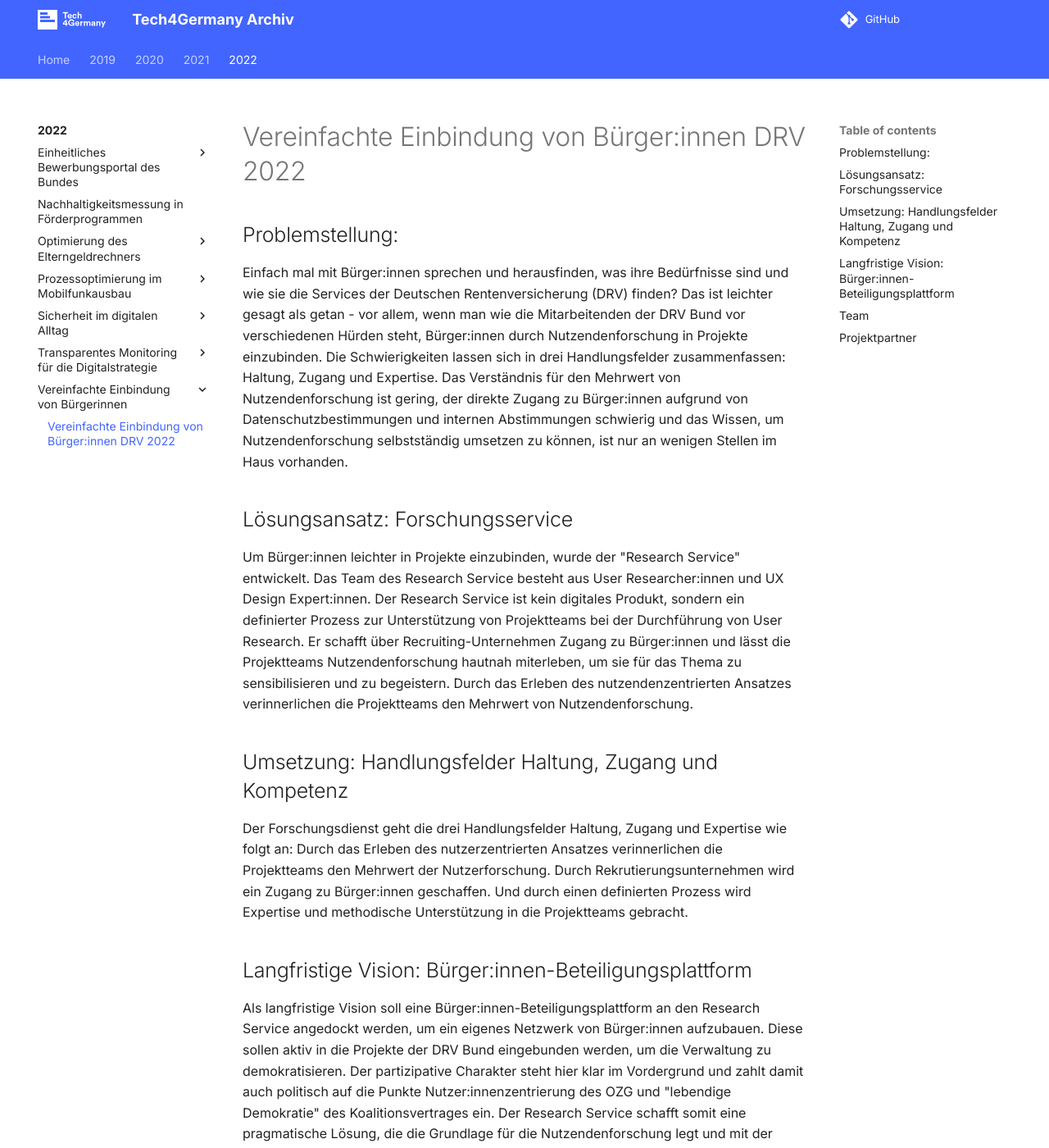
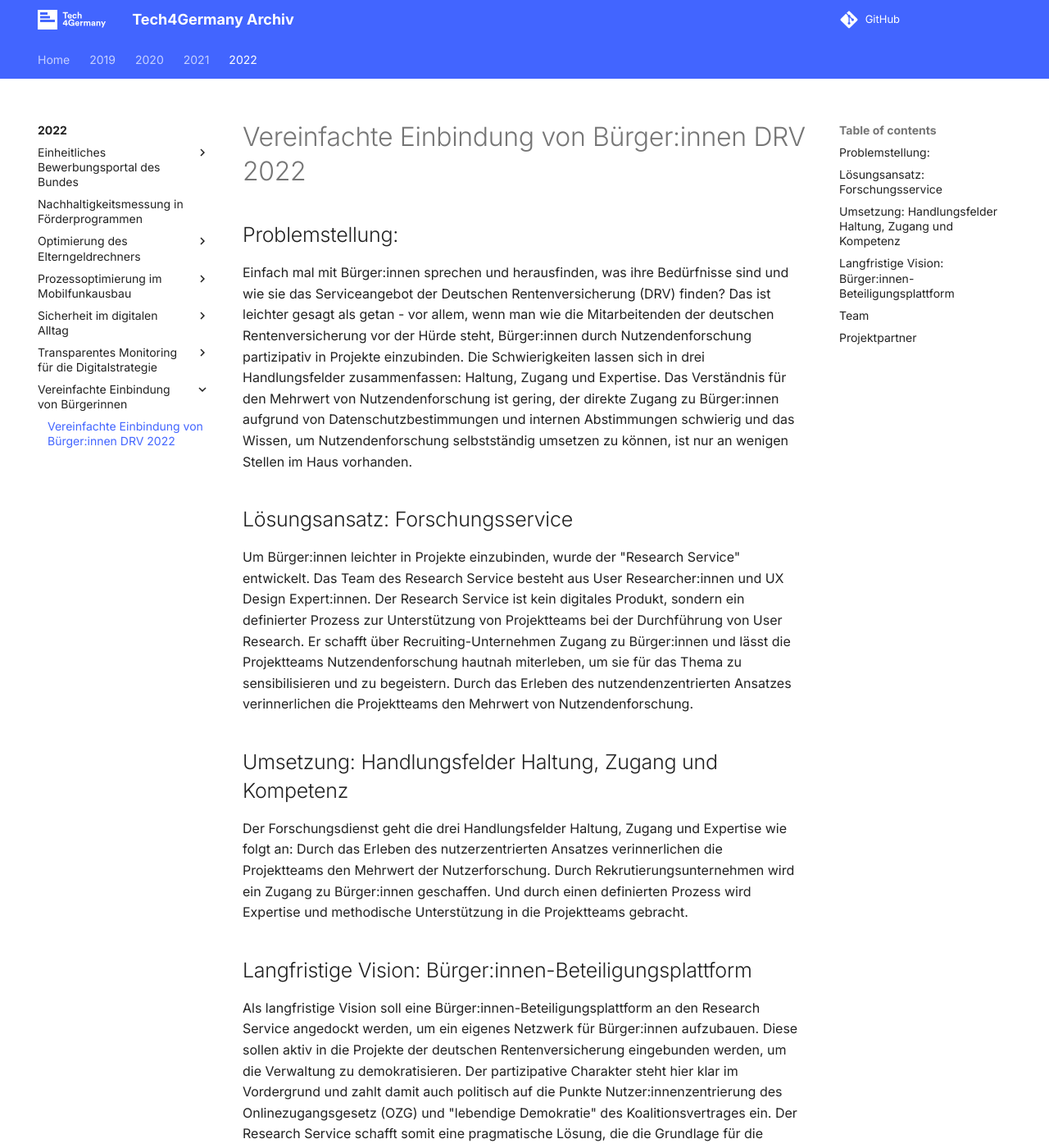
Before and after one commit to tech4germany/tech4germany.github.io, an MkDocs documentation site: the page built from docs/2022/Vereinfachte Einbindung von Bürgerinnen/Readme.md, in a window 1280 px wide and 1400 px high. Shown: the whole window at 82% size. Built offline with MkDocs 1.6.1 and Material for MkDocs 9.7.7, drawn with Linux system fonts in a browser that asks for light colours; comment, search, counter and statistics services are not loaded; some of the changed text lies outside the part shown.

Commit message:
Update Readme.md

```diff
--- a/docs/2022/Vereinfachte Einbindung von Bürgerinnen/Readme.md
+++ b/docs/2022/Vereinfachte Einbindung von Bürgerinnen/Readme.md
@@ -3,7 +3,7 @@
 
 ## Problemstellung:
 
-Einfach mal mit Bürger:innen sprechen und herausfinden, was ihre Bedürfnisse sind und wie sie die Services der Deutschen Rentenversicherung (DRV) finden? Das ist leichter gesagt als getan - vor allem, wenn man wie die Mitarbeitenden der DRV Bund vor verschiedenen Hürden steht, Bürger:innen durch Nutzendenforschung in Projekte einzubinden. Die Schwierigkeiten lassen sich in drei Handlungsfelder zusammenfassen: Haltung, Zugang und Expertise. Das Verständnis für den Mehrwert von Nutzendenforschung ist gering, der direkte Zugang zu Bürger:innen aufgrund von Datenschutzbestimmungen und internen Abstimmungen schwierig und das Wissen, um Nutzendenforschung selbstständig umsetzen zu können, ist nur an wenigen Stellen im Haus vorhanden.
+Einfach mal mit Bürger:innen sprechen und herausfinden, was ihre Bedürfnisse sind und wie sie das Serviceangebot der Deutschen Rentenversicherung (DRV) finden? Das ist leichter gesagt als getan - vor allem, wenn man wie die Mitarbeitenden der deutschen Rentenversicherung vor der Hürde steht, Bürger:innen durch Nutzendenforschung partizipativ in Projekte einzubinden. Die Schwierigkeiten lassen sich in drei Handlungsfelder zusammenfassen: Haltung, Zugang und Expertise. Das Verständnis für den Mehrwert von Nutzendenforschung ist gering, der direkte Zugang zu Bürger:innen aufgrund von Datenschutzbestimmungen und internen Abstimmungen schwierig und das Wissen, um Nutzendenforschung selbstständig umsetzen zu können, ist nur an wenigen Stellen im Haus vorhanden.
 
 
 ## Lösungsansatz: Forschungsservice
@@ -18,8 +18,7 @@
 
 ## Langfristige Vision: Bürger:innen-Beteiligungsplattform
 
-Als langfristige Vision soll eine Bürger:innen-Beteiligungsplattform an den Research Service angedockt werden, um ein eigenes Netzwerk von Bürger:innen aufzubauen. Diese sollen aktiv in die Projekte der DRV Bund eingebunden werden, um die Verwaltung zu demokratisieren. Der partizipative Charakter steht hier klar im Vordergrund und zahlt damit auch politisch auf die Punkte Nutzer:innenzentrierung des OZG und "lebendige Demokratie" des Koalitionsvertrages ein. Der Research Service schafft somit eine pragmatische Lösung, die die Grundlage für die Nutzendenforschung legt und mit der Bürger:innen-Beteiligungsplattform eine langfristige Vision zur Demokratisierung der Verwaltung mit auf den Weg gibt.
-
+Als langfristige Vision soll eine Bürger:innen-Beteiligungsplattform an den Research Service angedockt werden, um ein eigenes Netzwerk für Bürger:innen aufzubauen. Diese sollen aktiv in die Projekte der deutschen Rentenversicherung  eingebunden werden, um die Verwaltung zu demokratisieren. Der partizipative Charakter steht hier klar im Vordergrund und zahlt damit auch politisch auf die Punkte Nutzer:innenzentrierung des Onlinezugangsgesetz (OZG) und "lebendige Demokratie" des Koalitionsvertrages ein. Der Research Service schafft somit eine pragmatische Lösung, die die Grundlage für die Nutzendenforschung legt und mit der Bürger:innen-Beteiligungsplattform eine langfristige Vision zur Demokratisierung der Verwaltung mit auf den Weg gibt.
 
 ## Team
 
```
